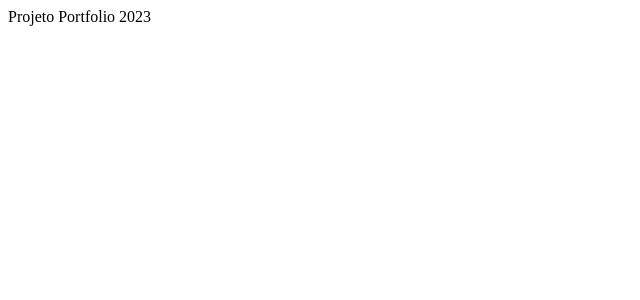
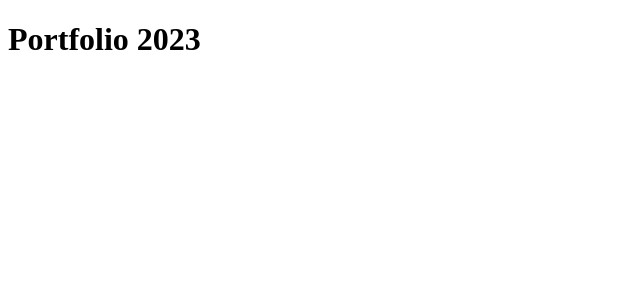
Before and after one commit to Matheus-Azevedo/my-portfolio-2023-01, a Next.js app: page / in a window 1280 px wide. Shown: the top 300 px of the page, without its empty margins (0-640 px from the left). Built offline with nearby package versions, Linux system fonts and the light colour scheme.

Commit message:
chore: add libs

```diff
--- a/next.config.js
+++ b/next.config.js
@@ -1,6 +1,9 @@
 /** @type {import('next').NextConfig} */
 const nextConfig = {
   reactStrictMode: true,
+  compiler: {
+    styledComponents: true
+  }
 }
 
 module.exports = nextConfig
--- a/pages/_app.tsx
+++ /dev/null
@@ -1,6 +0,0 @@
-import '@/styles/globals.css'
-import type { AppProps } from 'next/app'
-
-export default function App({ Component, pageProps }: AppProps) {
-  return <Component {...pageProps} />
-}
--- a/pages/index.tsx
+++ /dev/null
@@ -1,9 +0,0 @@
-import Head from 'next/head'
-import Image from 'next/image'
-export default function Home() {
-  return (
-    <div>
-      Projeto Portfolio 2023
-    </div>
-  )
-}
--- /dev/null
+++ b/src/pages/_app.tsx
@@ -0,0 +1,15 @@
+import '@/styles/globals.css'
+import type { AppProps } from 'next/app'
+import Head from 'next/head'
+
+export default function App({ Component, pageProps }: AppProps) {
+  return (
+    <>
+      <Head>
+        <title>Meu Portfolio | 2023</title>
+      </Head>
+      <Component {...pageProps} />
+    </>
+
+  )
+}
--- /dev/null
+++ b/src/pages/_document.tsx
@@ -0,0 +1,13 @@
+import { Html, Head, Main, NextScript } from 'next/document'
+
+export default function Document() {
+  return (
+    <Html lang="en">
+      <Head />
+      <body>
+        <Main />
+        <NextScript />
+      </body>
+    </Html>
+  )
+}
--- /dev/null
+++ b/src/pages/index.tsx
@@ -0,0 +1,9 @@
+export default function Home() {
+  return (
+    <div>
+      <h1>
+        Portfolio 2023
+      </h1>
+    </div>
+  )
+}
--- a/tsconfig.json
+++ b/tsconfig.json
@@ -15,7 +15,7 @@
     "jsx": "preserve",
     "incremental": true,
     "paths": {
-      "@/*": ["./*"]
+      "@/*": ["./src/*"]
     }
   },
   "include": ["next-env.d.ts", "**/*.ts", "**/*.tsx"],
```
Also changed, not shown: package.json (+12 -3 lines), .eslintrc.json, src/styles/globals.css (added), 2 other files (tests, documents, lock files or other folders).
